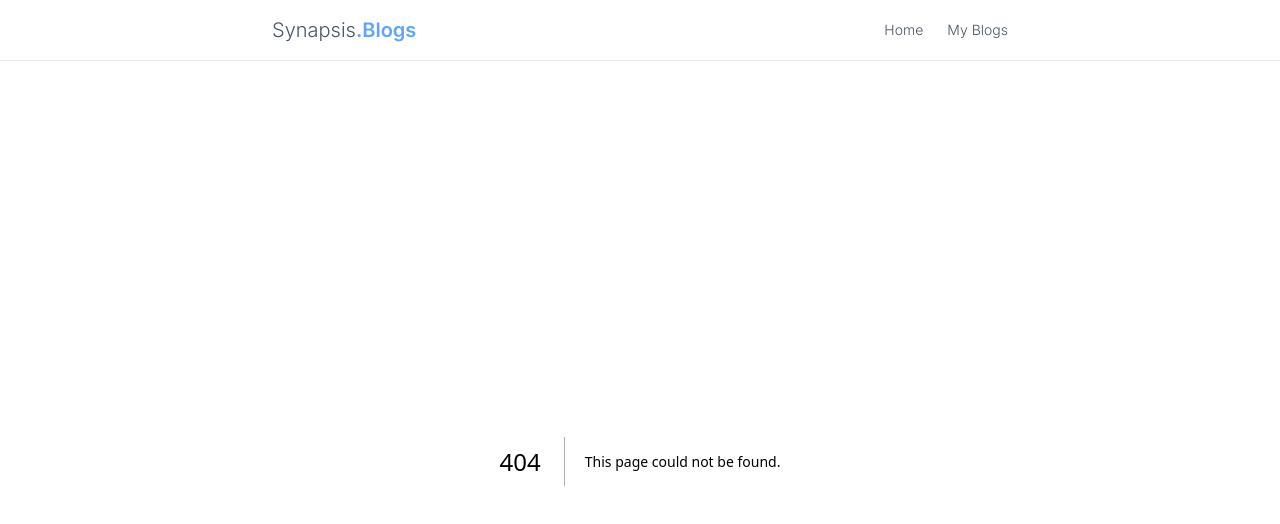
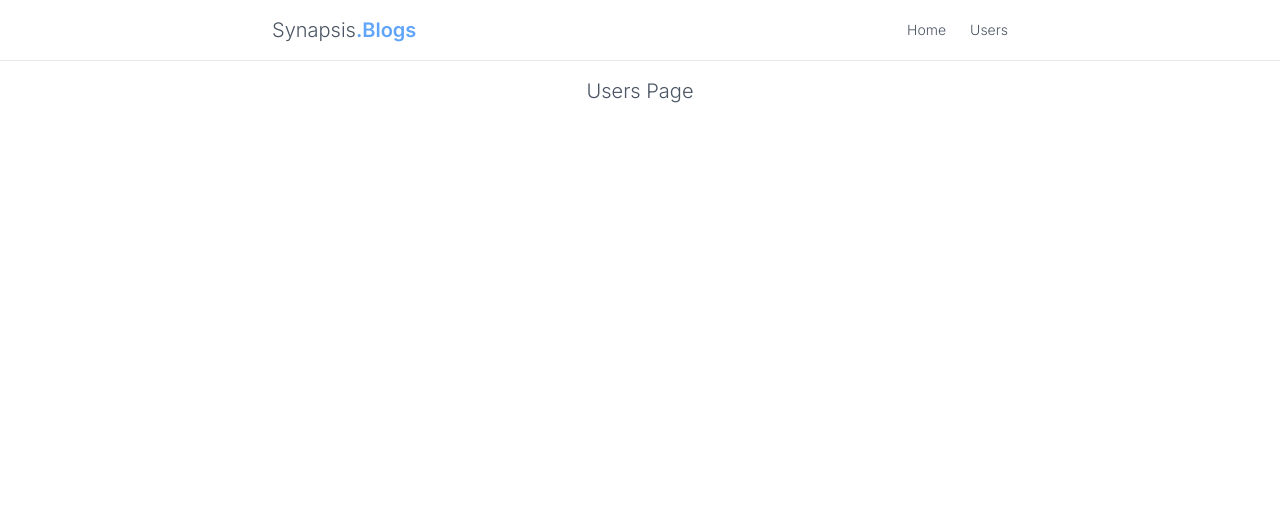
Before and after one commit to megatronhehe/synapsis-challenge-frontend, a Next.js app: page /users in a window 1280 px wide. Before the commit this address had no page. Shown: the top 524 px of the page. Built offline with nearby package versions, Linux system fonts and the light colour scheme.

Commit message:
[fix] changed my blogs page to users page

```diff
--- a/src/app/page.tsx
+++ b/src/app/page.tsx
@@ -13,7 +13,7 @@ export default async function Home() {
 	return (
 		<main className="font-light flex justify-center text-gray-600">
 			<div className="max-w-3xl w-full p-4">
-				<h1 className="text-xl text-center mb-4">Blogs</h1>
+				<h1 className="text-xl text-center mb-4">All Blogs Page</h1>
 
 				{/* display blogs */}
 				<div className="grid grid-cols-1 gap-4 sm:grid-cols-2 ">
--- a/src/app/my-blogs/page.tsx
+++ b/src/app/users/page.tsx
@@ -1,10 +1,10 @@
 import React from "react";
 
-export default function page() {
+export default function users() {
 	return (
 		<main className="font-light flex justify-center text-gray-600">
 			<div className="max-w-3xl w-full p-4">
-				<h1 className="text-xl text-center mb-4">My Blogs</h1>
+				<h1 className="text-xl text-center mb-4">Users Page</h1>
 			</div>
 		</main>
 	);
--- a/src/components/Navbar.tsx
+++ b/src/components/Navbar.tsx
@@ -16,7 +16,7 @@ export default function Navbar() {
 							<Link href="/">Home</Link>
 						</li>
 						<li>
-							<Link href="/my-blogs">My Blogs</Link>
+							<Link href="/users">Users</Link>
 						</li>
 					</div>
 				</ul>
```
